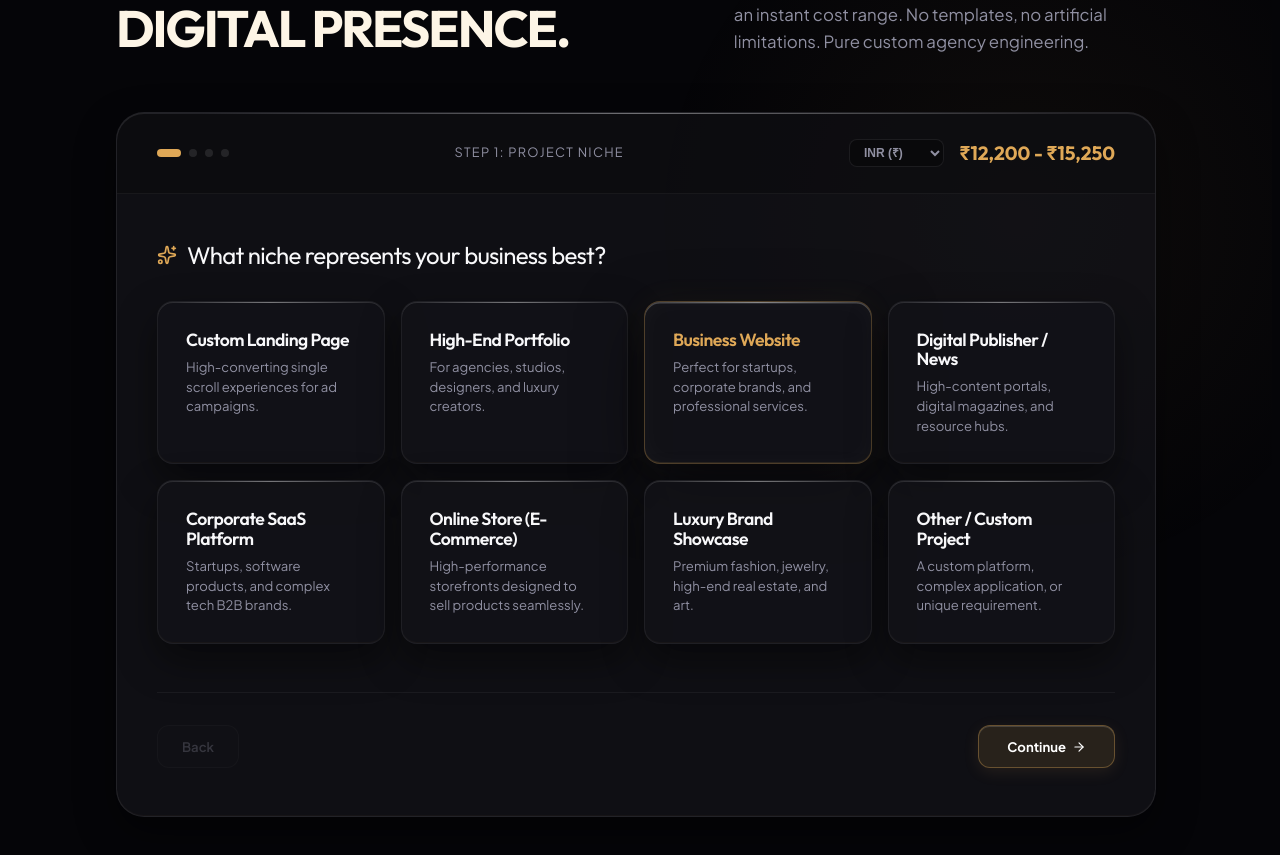
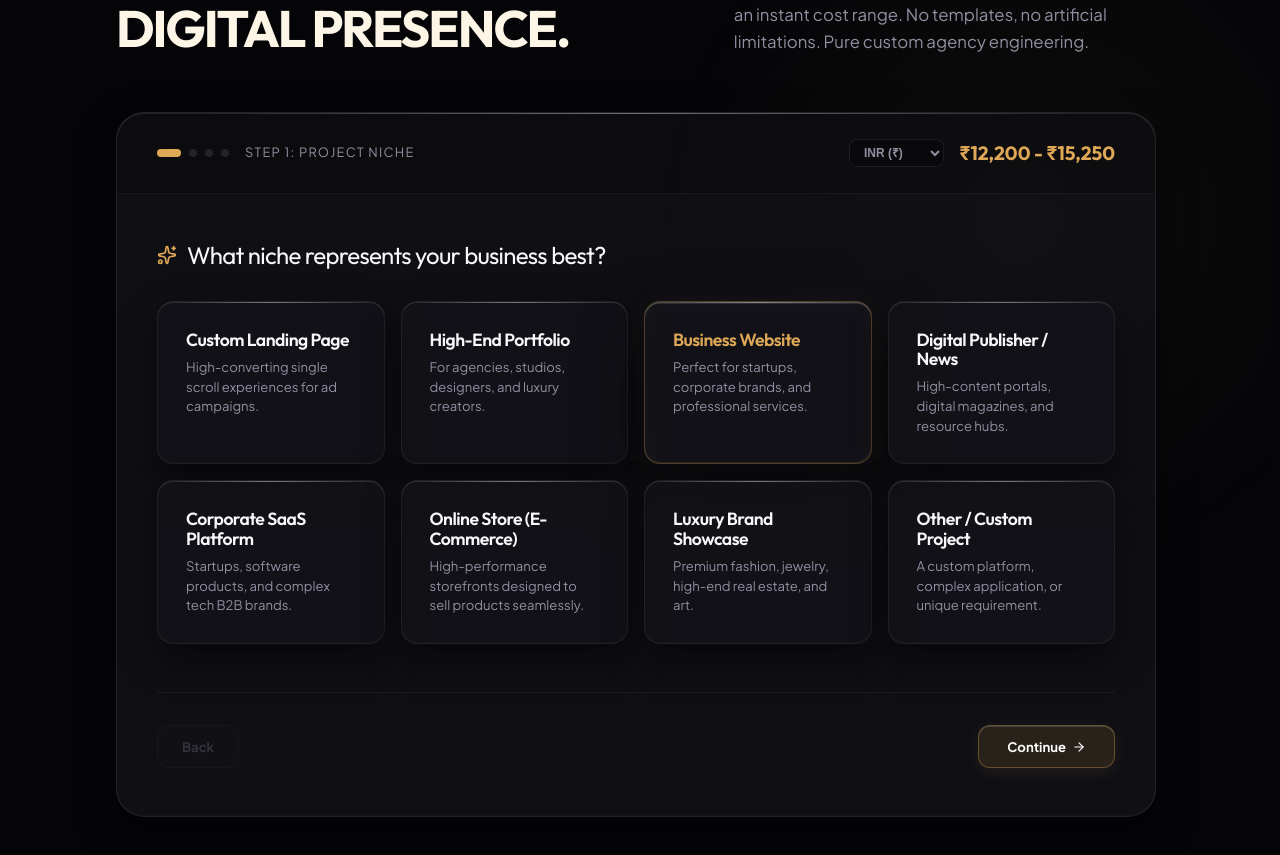
Before and after one commit to sherhanabid123-debug/Scalera, a React (Vite) app: page / in a window 1280 px wide. Shown: the part 2862-3717 px from the top of the page. Built offline with nearby package versions, Linux system fonts and the light colour scheme.

Commit message:
Auto-save: 2026-07-06 18:02:29

```diff
--- a/src/components/sections/BriefPlanner.jsx
+++ b/src/components/sections/BriefPlanner.jsx
@@ -269,13 +269,23 @@ const BriefPlanner = () => {
           <div
             style={{
               display: "flex",
+              flexDirection: isMobile ? "column" : "row",
               justifyContent: "space-between",
-              alignItems: "center",
-              padding: "1.5rem 2.5rem",
+              alignItems: isMobile ? "stretch" : "center",
+              padding: isMobile ? "1.25rem 1.25rem" : "1.5rem 2.5rem",
               background: "rgba(0,0,0,0.2)",
               borderBottom: "1px solid var(--border-subtle)",
-              flexWrap: "wrap",
               gap: "1rem",
+            }}
+          >
+            {/* Row 1: step dots + step label */}
+            <div
+              style={{
+                display: "flex",
+                alignItems: "center",
+                gap: "1rem",
+                justifyContent: isMobile ? "space-between" : "flex-start",
+                width: isMobile ? "100%" : "auto",
               }}
             >
               <div style={{ display: "flex", gap: "0.5rem", alignItems: "center" }}>
@@ -293,14 +303,16 @@ const BriefPlanner = () => {
                 ))}
               </div>
 
-            <div style={{ fontSize: "0.8rem", color: "var(--text-secondary)", textTransform: "uppercase", letterSpacing: "0.1em" }}>
+              <div style={{ fontSize: isMobile ? "0.72rem" : "0.8rem", color: "var(--text-secondary)", textTransform: "uppercase", letterSpacing: "0.1em", whiteSpace: "nowrap" }}>
                 {step === 0 && "Step 1: Project Niche"}
                 {step === 1 && "Step 2: Scale & Pages"}
                 {step === 2 && "Step 3: Design Style"}
                 {step === 3 && "Final: Pricing Summary"}
               </div>
+            </div>
 
-            <div style={{ display: "flex", alignItems: "center", gap: "1rem", flexWrap: "wrap" }}>
+            {/* Row 2: currency + live price */}
+            <div style={{ display: "flex", alignItems: "center", gap: "1rem", justifyContent: isMobile ? "space-between" : "flex-end", width: isMobile ? "100%" : "auto" }}>
               <select
                 value={currency}
                 onChange={(e) => setCurrency(e.target.value)}
```
Lines whose indentation alone changed are shown as unchanged.
